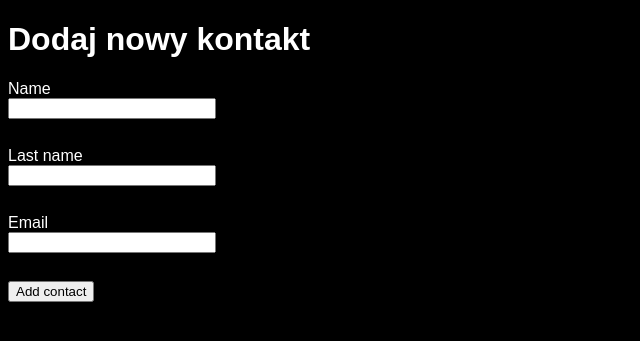
After one commit to adamfura1/address_book, a Flask app: page /contacts_management in a window 1280 px wide. The commit adds this page. Shown: the top 341 px of the page, without its empty margins (0-640 px from the left). Run offline with Flask 3, Linux system fonts and the light colour scheme.

Commit message:
New html files, commit before session functionality

```diff
--- a/flashcards.py
+++ b/flashcards.py
@@ -1,5 +1,4 @@
 from flask import Flask, render_template, request, redirect
-import psycopg2
 from database import (
     create_user,
     create_db_connection,
@@ -8,6 +7,7 @@ from database import (
     get_all_users,
     delete_user
 )
+
 
 app = Flask(__name__)
 
@@ -78,5 +78,15 @@ def change_password():
     return render_template("/change_password.html", title="change_password")
 
 
+@app.route("/contacts")
+def contacts():
+    return render_template("/contacts.html", title="Contacts")
+
+
+@app.route("/contacts_management")
+def contacts_management():
+    return render_template("/contacts_management.html", title="Contacts management")
+
+
 if __name__ == "__main__":
     app.run(debug=True)
--- a/static/style.css
+++ b/static/style.css
@@ -72,3 +72,12 @@ align-items: center;
 a {
     color: white;
 }
+
+.contact-form {
+width: 100px;
+}
+
+.contact-form input {
+  width: 200px;
+  margin-bottom: 10px;
+}
--- /dev/null
+++ b/templates/contacts_management.html
@@ -0,0 +1,19 @@
+{% extends "base.html" %}
+
+{% block title %}{{ title }}{% endblock%}
+
+{% block content%}
+
+  <h1>Dodaj nowy kontakt</h1>
+
+  <form method="POST" class="contact-form">
+    <label for="name">Name</label>
+    <input name="name" type="text"><br><br>
+    <label for="last_name">Last name</label>
+    <input name="last_name" type="text"><br><br>
+    <label for="email">Email</label>
+    <input name="email" type="text"><br><br>
+    <button type="submit">Add contact</button>
+  </form>
+
+{% endblock %}
--- a/templates/logged.html
+++ b/templates/logged.html
@@ -16,8 +16,8 @@
                 <li><a href="#">Opis</a></li>
             </ul>
         </li>
-        <li><a href="#">Lista kontaktów</a></li>
-        <li><a href="#">Zarządzaj kontaktami</a></li>
+        <li><a href="{{ url_for('contacts') }}">Lista kontaktów</a></li>
+        <li><a href="{{ url_for('contacts_management') }}">Zarządzaj kontaktami</a></li>
     </ul>
 </div>
 
--- a/templates/login.html
+++ b/templates/login.html
@@ -8,7 +8,9 @@
   <h1>Logowanie</h1>
 
   <form method="POST">
+    <label for="username">Login</label>
     <input name="username" type="text"><br><br>
+    <label for="password">Hasło</label>
     <input name="password" type="password"><br><br>
     <button type="submit">Zaloguj</button>
   </form>
--- a/templates/register.html
+++ b/templates/register.html
@@ -8,8 +8,11 @@
   <h1>Rejestracja</h1>
 
   <form action="/register" method="POST">
+    <label for="username">Login</label>
     <input name="username" type="text" ><br><br>
+    <label for="password">Hasło</label>
     <input name="password" type="password" ><br><br>
+    <label for="email">Email</label>
     <input name="email" type="text"><br><br>
     <button type="submit">Zarejestruj się</button>
   </form>
```
Also changed, not shown: templates/contacts.html (added, +11 -0 lines).
